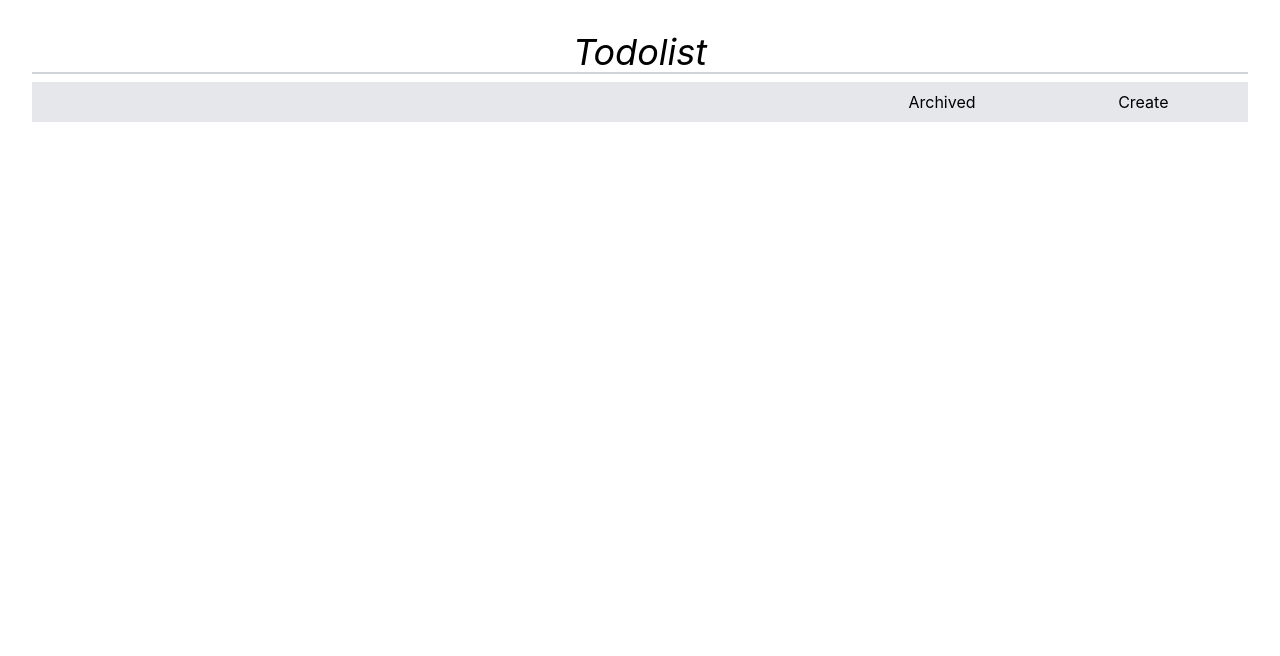
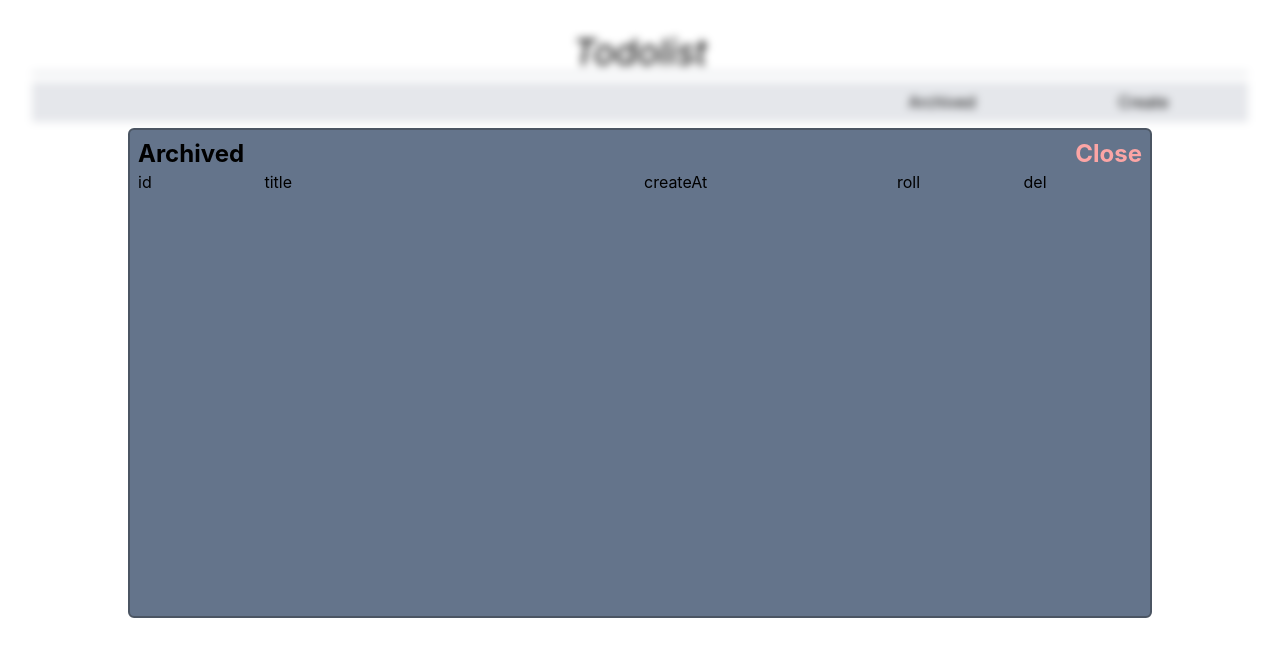
Before and after one commit to kazawan/todolist, a Vue app: page / in a window 1280 px wide. Both pictures are taken after a click on the button "Archived". Shown: the top 656 px of the page. Built offline with nearby package versions, Linux system fonts and the light colour scheme.

Commit message:
modified:   src/App.vue 	modified:   src/TODO/index.js 	归档组件:   src/components/Archived/Archived.vue 	归档组件:   src/components/Archived/index.js 	modified:   src/components/TodoBar.vue 	modified:   src/components/TodoCreate.vue 	modified:   src/style.css

```diff
--- a/src/App.vue
+++ b/src/App.vue
@@ -5,7 +5,6 @@ import { ref, computed,onMounted } from "vue";
 import TODO from "./TODO";
 
 import TodoNotices from './components/TodoNotices/index.js'
-
 const { todos,watchtodo, addTodo, removeTodo, compeleteSwitch,updateTodo,mockData,archived,sortTodo } = TODO();
 
 
--- a/src/TODO/index.js
+++ b/src/TODO/index.js
@@ -1,4 +1,4 @@
-import { ref } from "vue";
+import { ref,computed } from "vue";
 function uuidv4() {
   return "xxxxxxxx-xxxx-4xxx-yxxx-xxxxxxxxxxxx".replace(/[xy]/g, function (c) {
     const r = (Math.random() * 16) | 0,
@@ -113,6 +113,47 @@ export default function TODO() {
     }
   };
 
+
+  /**
+   * @description: 归档的todo移动到todo
+   * @param {归档的todo id} id
+   */
+  const archivedBackToTodo = (id) => {
+    const index = archived.value.findIndex((todo) => todo.id === id);
+    todos.value.push(archived.value[index]);
+    localStorage.setItem("todos", JSON.stringify(todos.value));
+    archived.value.splice(index, 1);
+    localStorage.setItem("archived", JSON.stringify(archived.value));
+    todos.value = JSON.parse(localStorage.getItem("todos"));
+    sortTodo("createAt");
+
+  }
+
+  const archivedSort = (sortType) => {
+    if (sortType === "Ascending") {
+      archived.value.sort((a, b) => b.createAt - a.createAt);
+      localStorage.setItem("archived", JSON.stringify(archived.value));
+      archived.value = JSON.parse(localStorage.getItem("archived"));
+    } else if (sortType === "Descending") {
+      archived.value.sort((a, b) => a.createAt - b.createAt);
+      localStorage.setItem("archived", JSON.stringify(archived.value));
+      archived.value = JSON.parse(localStorage.getItem("archived"));
+    }else{
+      return
+    }
+
+  }
+
+  const archivedDelete = (id) => {
+    const index = archived.value.findIndex((todo) => todo.id === id);
+    archived.value.splice(index, 1);
+    localStorage.setItem("archived", JSON.stringify(archived.value));
+    archived.value = JSON.parse(localStorage.getItem("archived"));
+  }
+
+
+
+
   return {
     todos,
     addTodo,
@@ -123,5 +164,8 @@ export default function TODO() {
     archived,
     findTodo,
     sortTodo,
+    archivedBackToTodo,
+    archivedSort,
+    archivedDelete
   };
 }
--- /dev/null
+++ b/src/components/Archived/Archived.vue
@@ -0,0 +1,115 @@
+<template>
+  <div class="fixed top-0 left-0 w-full h-screen z-10 p-[10%] backdrop-blur-sm">
+    <div
+      class="w-full h-[90%] bg-slate-500 border-2 border-gray-600 rounded-md p-2"
+    >
+      <div class="flex justify-between">
+        <h2 class="text-2xl font-bold">Archived</h2>
+        <button @click="removeArchived"
+        class="text-2xl font-bold text-red-300"
+        >Close</button>
+      </div>
+
+      <div class="grid grid-cols-8 gap-2">
+        <div class="col-span-1">id</div>
+        <div class="col-span-3">title</div>
+        <div class="col-span-2">createAt</div>
+        <div class="col-span-1">roll</div>
+        <div class="col-span-1">del</div>
+      </div>
+      <div class="w-full h-[90%] overflow-auto">
+        <div
+          v-for="(arch, index) in archived"
+          :key="index"
+          class="grid grid-cols-8 gap-2 mb-2"
+        >
+          <div
+            class="col-span-1 text-[.7rem] overflow-hidden text-ellipsis h-4"
+          >
+            {{ arch.id }}
+          </div>
+          <div class="col-span-3 text-[.7rem]  min-w-[200px]">{{ arch.title }}</div>
+          <div class="col-span-2 text-[.7rem]  min-w-[50px] max-h-[.8rem]   overflow-hidden  text-nowrap  text-ellipsis">
+            {{ getDateTime(arch.updateAt) }}
+          </div>
+          <div
+            class="col-span-1 text-[.7rem] text-center bg-green-400 rounded-sm h-fit select-none cursor-pointer"
+            @click="archivedBackToTodo(arch.id)"
+          >
+          resume
+          </div>
+          <div
+            class="col-span-1 text-[.7rem] text-center bg-red-400 rounded-sm h-fit select-none cursor-pointer"
+            @click="archivedDelete(arch.id)"
+          >
+            Destroy
+          </div>
+        </div>
+      </div>
+    </div>
+  </div>
+</template>
+
+<script setup>
+import { onMounted, ref } from "vue";
+import TODO from "../../TODO/index.js";
+const {
+    archived,
+    archivedBackToTodo ,
+    archivedSort,
+    archivedDelete
+} = TODO();
+
+archivedSort('Ascending')
+
+const getDateTime = (n) => {
+  n = new Date(n);
+  return (
+    n.getFullYear() +
+    "-" +
+    (n.getMonth() + 1) +
+    "-" +
+    n.getDate() +
+    " " +
+    n.getHours() +
+    ":" +
+    n.getMinutes() +
+    ":" +
+    n.getSeconds()
+  );
+};
+const props = defineProps({
+  removeArchived: Function,
+});
+</script>
+
+<style scoped>
+::-webkit-scrollbar {
+  width: 5px;
+  height: 3px;
+}
+
+/* 滚动条有滑块的轨道部分 */
+::-webkit-scrollbar-track-piece {
+  background-color: transparent;
+  border-radius: 5px;
+}
+
+/* 滚动条滑块(竖向:vertical 横向:horizontal) */
+::-webkit-scrollbar-thumb {
+  cursor: pointer;
+  background-color: #f2f2f2;
+  border-radius: 5px;
+}
+
+/* 滚动条滑块hover */
+::-webkit-scrollbar-thumb:hover {
+  background-color: #999999;
+}
+
+/* 同时有垂直和水平滚动条时交汇的部分 */
+::-webkit-scrollbar-corner {
+  display: block;
+  /* 修复交汇时出现的白块 */
+}
+</style>
--- /dev/null
+++ b/src/components/Archived/index.js
@@ -0,0 +1,16 @@
+import Archived from "./Archived.vue";
+import { createApp } from "vue";
+Archived.open = () =>{
+    const app = createApp(Archived,{
+        removeArchived: () =>{
+            app.unmount(div);
+            document.body.removeChild(div);
+        }
+
+    });
+    const div = document.createElement("div");
+    document.body.appendChild(div);
+    app.mount(div);
+}
+
+export default Archived;
--- a/src/components/TodoBar.vue
+++ b/src/components/TodoBar.vue
@@ -10,7 +10,7 @@
 
         </div>
         <div class=" col-span-2  ">
-            <button >Archived</button>
+            <button @click="Archived.open" >Archived</button>
         </div>
         <div class=" col-span-2  ">
             <button  @click="Modal.show(TodoCreate)">Create</button>
@@ -23,4 +23,6 @@
 import { ref } from "vue";
 import { Modal } from "./Modal/index.js";
 import TodoCreate from "./TodoCreate.vue";
+import Archived from './Archived/index.js'
+
 </script>
--- a/src/components/TodoCreate.vue
+++ b/src/components/TodoCreate.vue
@@ -41,6 +41,10 @@ const props = defineProps({
 const title = ref('')
 
 const createTodo = () =>{
+    if(title.value === ''){
+        TodoNotices.open(false,'标题不能为空')
+        return
+    }
     addTodo(title.value);
     title.value = '';
     props.removeModal()
--- a/src/style.css
+++ b/src/style.css
@@ -12,6 +12,36 @@
   -webkit-font-smoothing: antialiased;
   -moz-osx-font-smoothing: grayscale;
 }
+
+::-webkit-scrollbar {
+  width: 10px;
+  height: 3px;
+}
+
+/* 滚动条有滑块的轨道部分 */
+::-webkit-scrollbar-track-piece {
+  background-color: transparent;
+  border-radius: 5px;
+}
+
+/* 滚动条滑块(竖向:vertical 横向:horizontal) */
+::-webkit-scrollbar-thumb {
+  cursor: pointer;
+  background-color: #f2f2f2;
+  border-radius: 5px;
+}
+
+/* 滚动条滑块hover */
+::-webkit-scrollbar-thumb:hover {
+  background-color: #999999;
+}
+
+/* 同时有垂直和水平滚动条时交汇的部分 */
+::-webkit-scrollbar-corner {
+  display: block;
+  /* 修复交汇时出现的白块 */
+}
+
 
 
 body {
```
